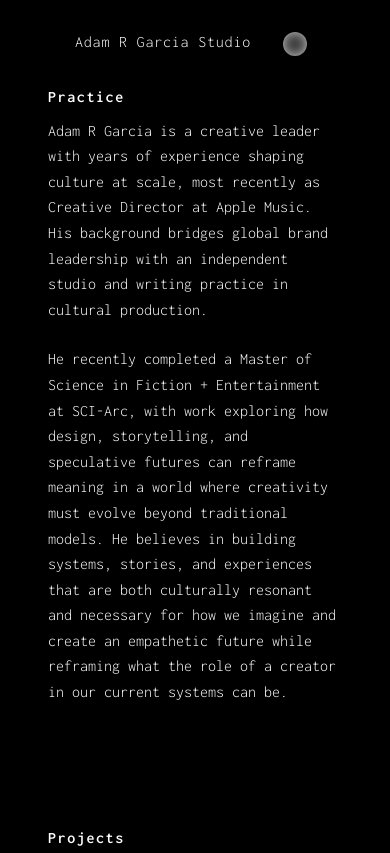
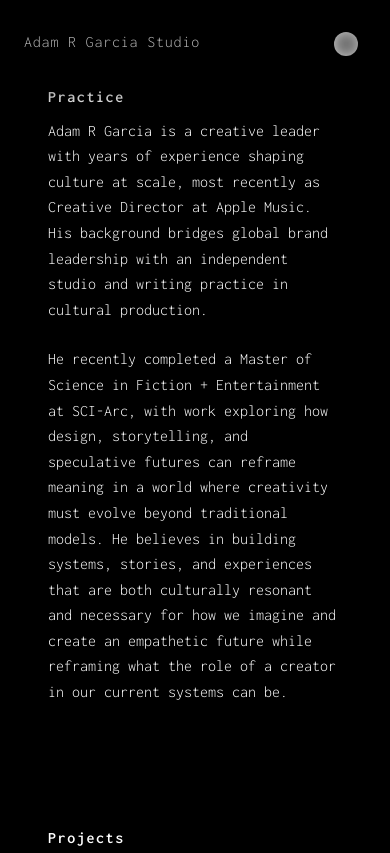
Before and after one commit to adamrgarcia80/portfolio, a website: page index.html in a window 390 px wide. Shown: the top 853 px of the page. Drawn offline with Linux system fonts and the light colour scheme.

Commit message:
Restore split header layout, keep drawer white

```diff
--- a/public/styles.css
+++ b/public/styles.css
@@ -490,21 +490,19 @@ footer {
         left: 0;
         right: 0;
         flex-direction: row;
-        justify-content: center;
+        justify-content: space-between;
         align-items: center;
-        gap: 1.5rem;
         padding: var(--spacing-unit);
         background: transparent;
         z-index: 1002;
     }
 
     .nav-logo {
-        position: relative;
-        padding: 0;
+        position: static;
     }
 
     .nav-menu-toggle {
-        position: relative;
+        position: static;
         width: 40px;
         height: 40px;
         background: transparent;
@@ -520,19 +518,20 @@ footer {
         width: 24px;
         height: 24px;
         border-radius: 50%;
-        background: var(--text-color);
+    background: #ffffff;
     display: block;
     position: relative;
     z-index: 1;
         transition: transform 0.3s ease;
+    box-shadow: 0 0 12px rgba(0,0,0,0.35);
     }
 
 .menu-circle::after {
     content: "";
     position: absolute;
     inset: -0.2rem;
-    background: rgba(0, 0, 0, 0.85);
-    filter: blur(8px);
+    background: rgba(0, 0, 0, 0.75);
+    filter: blur(10px);
     border-radius: 50%;
     z-index: -1;
 }
--- a/styles.css
+++ b/styles.css
@@ -490,21 +490,19 @@ footer {
         left: 0;
         right: 0;
         flex-direction: row;
-        justify-content: center;
+        justify-content: space-between;
         align-items: center;
-        gap: 1.5rem;
         padding: var(--spacing-unit);
         background: transparent;
         z-index: 1002;
     }
 
     .nav-logo {
-        position: relative;
-        padding: 0;
+        position: static;
     }
 
     .nav-menu-toggle {
-        position: relative;
+        position: static;
         width: 40px;
         height: 40px;
         background: transparent;
@@ -520,19 +518,20 @@ footer {
         width: 24px;
         height: 24px;
         border-radius: 50%;
-        background: var(--text-color);
+    background: #ffffff;
     display: block;
     position: relative;
     z-index: 1;
         transition: transform 0.3s ease;
+    box-shadow: 0 0 12px rgba(0,0,0,0.35);
     }
 
 .menu-circle::after {
     content: "";
     position: absolute;
     inset: -0.2rem;
-    background: rgba(0, 0, 0, 0.85);
-    filter: blur(8px);
+    background: rgba(0, 0, 0, 0.75);
+    filter: blur(10px);
     border-radius: 50%;
     z-index: -1;
 }
```
